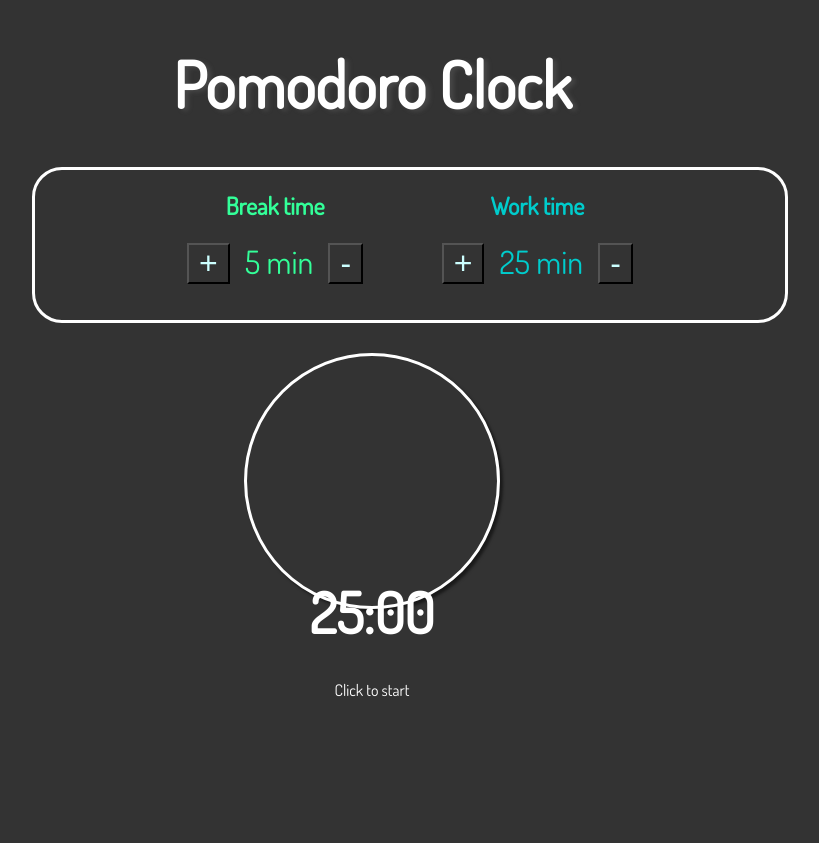
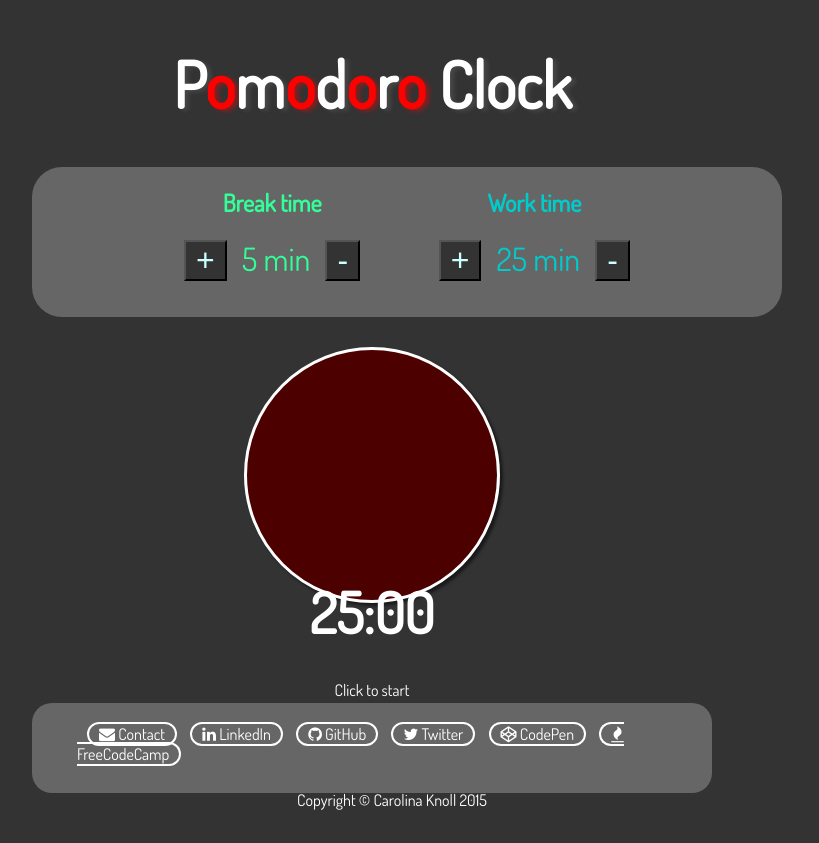
Before and after one commit to carolinaknoll/pomodoro-timer, a plain HTML site: page pomodoro-clock.html in a window 1280 px wide. Shown: the whole page, without its empty margins (268-1087 px from the left). Before the commit the page ends 800 px from the top, so only its background shows below. Drawn offline with nearby package versions, Linux system fonts and the light colour scheme.

Commit message:
fixed pomodoro styling, added footer and links

```diff
--- a/css/pomodoro-clock.css
+++ b/css/pomodoro-clock.css
@@ -9,6 +9,11 @@ h1 {
   font-size: 4em;
   text-shadow: 4px 2px 4px rgba(100, 100, 100, 0.4);
   text-align: center;
+}
+
+h1 span {
+  color: red;
+  text-shadow: 4px 2px 4px rgba(255, 0, 0, 0.4);
 }
 
 .space {
@@ -56,8 +61,8 @@ button {
   width: 750px;
   height: 150px;
   border-radius: 30px;
-  border: 3px solid #FFF;
   margin-bottom: 30px;
+  background: #666;
 }
 
 .circleClock {
@@ -70,6 +75,7 @@ button {
   box-shadow: 3px 3px 3px rgba(0,0,0, 0.5);
   overflow: hidden;
   cursor: pointer;
+  background: #4D0000;
 }
 
 .clockTime {
@@ -91,3 +97,29 @@ button {
   margin-left: -125px;
   width: 250px;
 }
+
+footer {
+  margin-top: 100px;
+  background: #666;
+  height: 80px;
+  padding: 5px;
+  border: 2px;
+  border-radius: 20px;
+  align: center;
+}
+
+footer p, a {
+  text-align: center;
+  color: #FFF;
+  text-decoration: none;
+  padding: 10px;
+}
+
+footer ul li {
+  margin-left: 10px;
+  border: 2px;
+  border-radius: 20px;
+  border-style: solid;
+  border-color: #FFF;
+  display: inline;
+}
--- a/pomodoro-clock.html
+++ b/pomodoro-clock.html
@@ -4,11 +4,12 @@
     <link rel="stylesheet" href="css/pomodoro-clock.css">
     <link href='https://fonts.googleapis.com/css?family=Dosis' rel='stylesheet' type='text/css'>
     <script src="https://ajax.googleapis.com/ajax/libs/jquery/2.1.4/jquery.min.js"></script>
+    <link href="https://maxcdn.bootstrapcdn.com/font-awesome/4.3.0/css/font-awesome.min.css" rel="stylesheet">
     <script src="js/pomodoro-clock.js"></script>
   </head>
   <body>
     <div class="space">
-      <h1 class="title">Pomodoro Clock</h1>
+      <h1 class="title">P<span>o</span>m<span>o</span>d<span>o</span>r<span>o</span> Clock</h1>
       <div class="setters">
         <div class="breakSet">
           <h2 class="breakText">Break time</h2>
@@ -32,5 +33,18 @@
         <div class="status">Click to start</div>
       </div>
     </div>
+    <footer>
+      <div class="row">
+        <ul class="list-inline">
+          <li><a href="mailto:carolina-knoll@hotmail.com"><i class="fa fa-envelope"></i> Contact</a></li>
+          <li><a href="https://www.linkedin.com/in/carolinaknoll"><i class="fa fa-linkedin"></i> LinkedIn</a></li>
+          <li><a href="https://github.com/carolinaknoll"><i class="fa fa-github"></i> GitHub</a></li>
+          <li><a href="https://twitter.com/carolina_knoll"><i class="fa fa-twitter"></i> Twitter</a></li>
+          <li><a href="http://codepen.io/carolinaknoll/"><i class="fa fa-codepen"></i> CodePen</a></li>
+          <li><a href="http://www.freecodecamp.com/carolinaknoll"><i class="fa fa-fire"></i> FreeCodeCamp</a></li>
+          <p>Copyright &copy; Carolina Knoll 2015</p>
+        </ul>
+      </div>
+    </footer>
   </body>
 </html>
```
